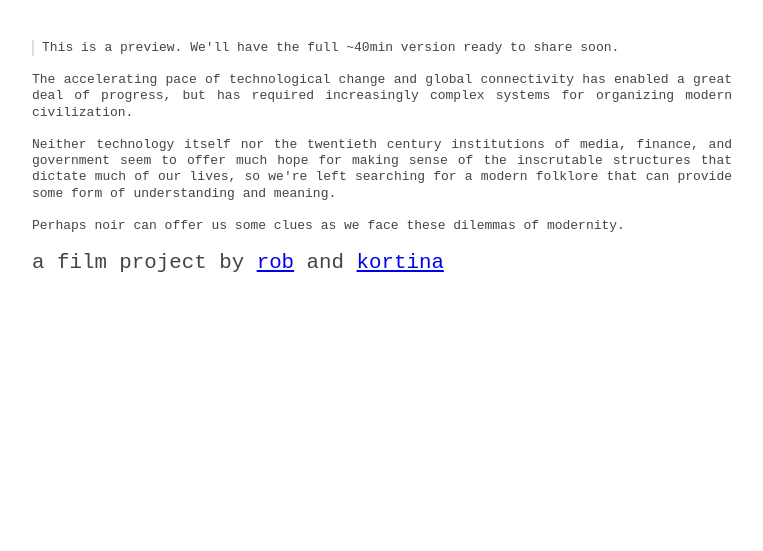
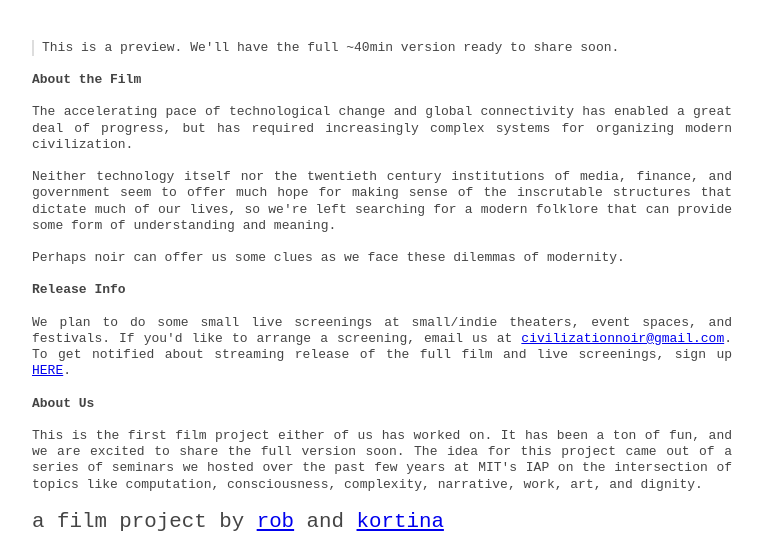
Before and after one commit to kortina/civilization-noir, a Jekyll site: the page built from index.html, in a window 1280 px wide. Shown: the part 402-953 px from the top of the page, without its empty margins (258-1021 px from the left). Built offline with Jekyll 4.4.1, drawn with Linux system fonts in a browser that asks for light colours; before the commit the page ends 900 px from its top, so only the background shows below that.

Commit message:
update homepage with contact / more info

```diff
--- a/index.html
+++ b/index.html
@@ -9,6 +9,7 @@ fulltitle: "Civilization Noir"
 <div style="font-size:small; hyphens: auto; overflow-wrap: break-word; text-align: justify;">
 <p><blockquote "font-size:x-small;">This is a preview. We'll have the full ~40min version ready to share soon.</blockquote></p>
 
+<h6>About the Film</h6>
 <p>The accelerating pace of technological change and global connectivity has enabled a great deal of
 progress, but has required increasingly complex systems for organizing modern civilization.</p>
 
@@ -18,4 +19,11 @@ of our lives, so we're left searching for a modern folklore that can provide som
 understanding and meaning.</p>
 
 <p>Perhaps noir can offer us some clues as we face these dilemmas of modernity.</p>
+
+<h6>Release Info</h6>
+<p>We plan to do some small live screenings at small/indie theaters, event spaces, and festivals. If you'd like to arrange a screening, email us at <a href="mailto:civilizationnoir@gmail.com">civilizationnoir@gmail.com</a>. To get notified about streaming release of the full film and live screenings, sign up <a href="https://forms.gle/oEoQiHzAuy3sohDZ9">HERE</a>.</p>
+
+<h6>About Us</h6>
+<p>This is the first film project either of us has worked on. It has been a ton of fun, and we are excited to share the full version soon. The idea for this project came out of a series of seminars we hosted over the past few years at MIT's IAP on the intersection of topics like computation, consciousness, complexity, narrative, work, art, and dignity.</p>
+
 </div>
```
